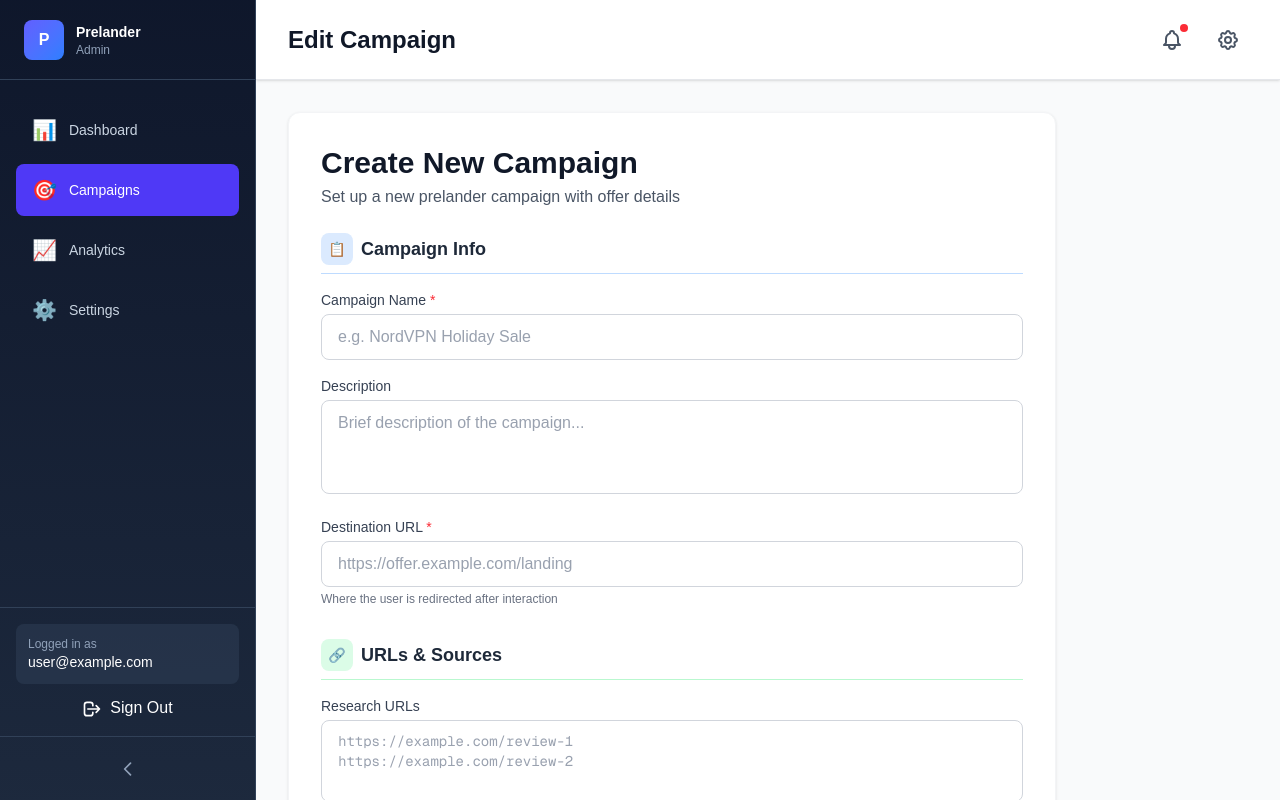
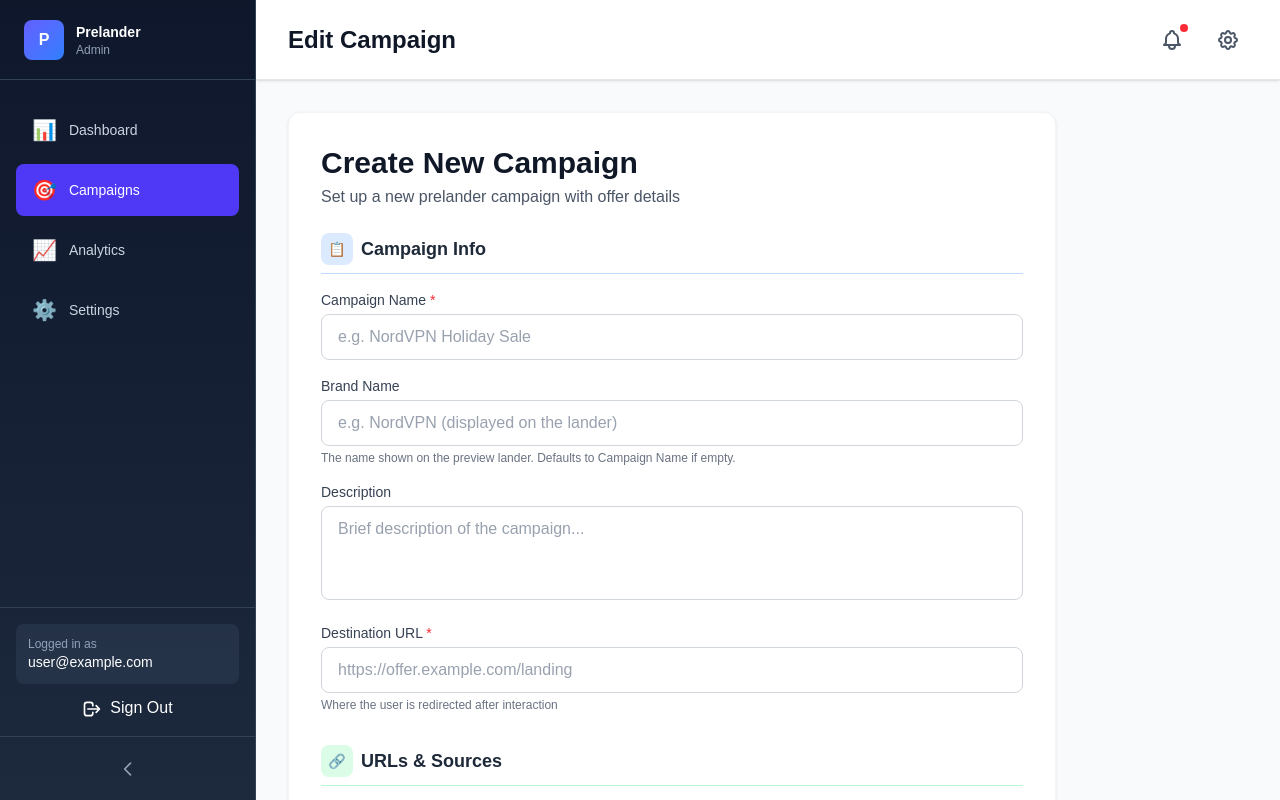
Before and after one commit to sonigeet20/prelander, a Next.js app: page /admin/campaigns/new in a window 1280 px wide. Built offline with nearby package versions, Linux system fonts and the light colour scheme; no server answers; sample sign-in values are in the browser's storage.

Commit message:
feat: add Brand Name field for lander display
- New brandName column on Campaign (defaults to offerName)
- Brand Name input in create & edit forms
- Lander uses brandName for all headings, titles, and hover text
- Schema pushed to local + production Supabase

```diff
--- a/src/app/api/campaigns/route.ts
+++ b/src/app/api/campaigns/route.ts
@@ -27,6 +27,7 @@ export async function POST(request: Request) {
     const campaign = await prisma.campaign.create({
       data: {
         offerName: body.offerName.trim(),
+        brandName: body.brandName?.trim() || body.offerName.trim(),
         description: body.description?.trim() || "",
         destinationUrl: body.destinationUrl?.trim() || "",
         researchUrls: body.researchUrls || [],
--- a/src/app/offer/[offer]/[cluster]/page.tsx
+++ b/src/app/offer/[offer]/[cluster]/page.tsx
@@ -56,7 +56,9 @@ export async function generateMetadata({ params }: OfferPageProps) {
       .map((word) => word.charAt(0).toUpperCase() + word.slice(1).toLowerCase())
       .join(" ")
       .trim();
-  const brandName = normalizeBrandName(factPack?.brandName || campaign.offerName);
+  const brandName = (campaign as any).brandName && (campaign as any).brandName.trim()
+    ? (campaign as any).brandName.trim()
+    : normalizeBrandName(factPack?.brandName || campaign.offerName);
   const clusterTitle = cluster.replace(/-/g, " ");
   const isTravel = (factPack?.category || "").toLowerCase().includes("travel");
   const title = isTravel
--- a/src/components/admin/CampaignEditForm.tsx
+++ b/src/components/admin/CampaignEditForm.tsx
@@ -23,6 +23,7 @@ export function CampaignEditForm({ campaign }: CampaignEditFormProps) {
     campaign.autoRedirectDelay,
   );
   const [status, setStatus] = useState(campaign.status);
+  const [brandName, setBrandName] = useState(campaign.brandName || "");
 
   const handleSubmit = async (e: React.FormEvent) => {
     e.preventDefault();
@@ -35,6 +36,7 @@ export function CampaignEditForm({ campaign }: CampaignEditFormProps) {
         method: "PATCH",
         headers: { "Content-Type": "application/json" },
         body: JSON.stringify({
+          brandName: brandName.trim(),
           autoTriggerOnInaction,
           autoTriggerDelay: parseInt(autoTriggerDelay.toString()),
           autoRedirectDelay: parseInt(autoRedirectDelay.toString()),
@@ -68,6 +70,18 @@ export function CampaignEditForm({ campaign }: CampaignEditFormProps) {
             <div className="bg-gray-100 px-4 py-3 rounded-lg border border-gray-200 text-gray-900 font-medium">
               {campaign.offerName}
             </div>
+          </div>
+          <div>
+            <label className="block text-sm font-semibold text-gray-700 mb-2">
+              Brand Name (displayed on lander)
+            </label>
+            <input
+              type="text"
+              value={brandName}
+              onChange={(e) => setBrandName(e.target.value)}
+              className="w-full px-4 py-3 border border-gray-300 rounded-lg bg-white text-gray-900 focus:ring-2 focus:ring-indigo-500 focus:border-transparent font-medium"
+              placeholder={campaign.offerName}
+            />
           </div>
           {campaign.subdomain && (
             <div>
--- a/src/components/admin/NewCampaignForm.tsx
+++ b/src/components/admin/NewCampaignForm.tsx
@@ -11,6 +11,7 @@ export function NewCampaignForm() {
 
   const [form, setForm] = useState({
     offerName: "",
+    brandName: "",
     description: "",
     destinationUrl: "",
     researchUrls: "",
@@ -48,6 +49,7 @@ export function NewCampaignForm() {
         headers: { "Content-Type": "application/json" },
         body: JSON.stringify({
           offerName: form.offerName.trim(),
+          brandName: form.brandName.trim() || form.offerName.trim(),
           description: form.description.trim(),
           destinationUrl: form.destinationUrl.trim(),
           researchUrls: form.researchUrls
@@ -116,6 +118,20 @@ export function NewCampaignForm() {
             className="w-full px-4 py-2.5 border border-gray-300 rounded-lg focus:ring-2 focus:ring-indigo-500 focus:border-indigo-500 transition bg-white text-gray-900 placeholder-gray-400"
             placeholder="e.g. NordVPN Holiday Sale"
           />
+        </div>
+
+        <div>
+          <label className="block text-sm font-medium text-gray-700 mb-1">
+            Brand Name
+          </label>
+          <input
+            type="text"
+            value={form.brandName}
+            onChange={(e) => updateField("brandName", e.target.value)}
+            className="w-full px-4 py-2.5 border border-gray-300 rounded-lg focus:ring-2 focus:ring-indigo-500 focus:border-indigo-500 transition bg-white text-gray-900 placeholder-gray-400"
+            placeholder="e.g. NordVPN (displayed on the lander)"
+          />
+          <p className="text-xs text-gray-500 mt-1">The name shown on the preview lander. Defaults to Campaign Name if empty.</p>
         </div>
 
         <div>
```
Also changed, not shown: 1 other file (tests, documents, lock files or other folders).
